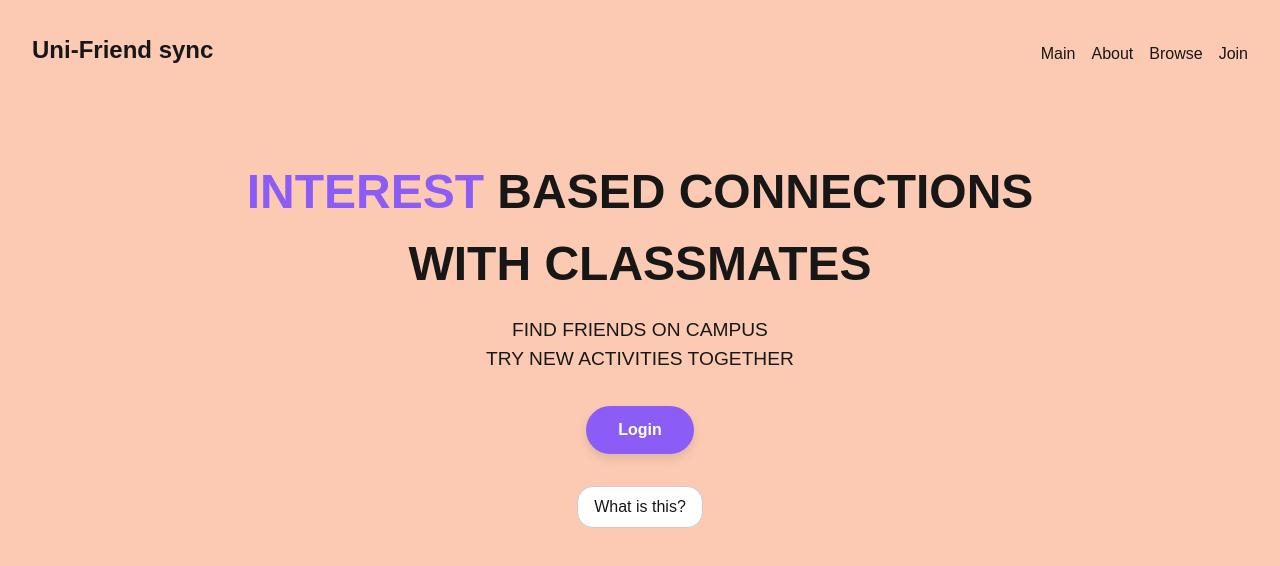
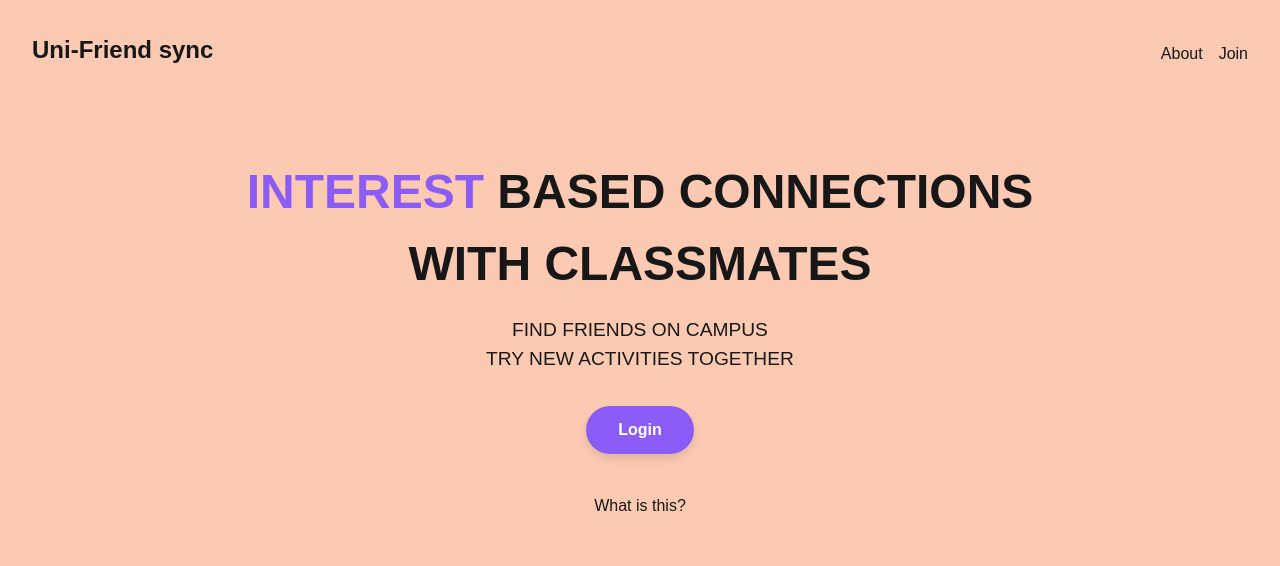
Before and after one commit to CSC-3380-Spring-2025/Team-20, a Next.js app in the folder frontend/: page / in a window 1280 px wide. Shown: the top 566 px of the page. Built offline with nearby package versions, Linux system fonts and the light colour scheme.

Commit message:
adding new changes to landing page

```diff
--- a/frontend/src/app/page.tsx
+++ b/frontend/src/app/page.tsx
@@ -1,7 +1,9 @@
 //this is landing
 "use client"
+import { useRouter } from "next/navigation";
 export default function LandingPage() {
   let showDescription = false;
+  const router = useRouter();
 
   function toggleDescription() {
     const para = document.getElementById("description");
@@ -30,10 +32,8 @@ export default function LandingPage() {
           <b>Uni-Friend sync</b>
         </h2>
         <div style={{ display: "flex", gap: "1rem", flexWrap: "wrap", fontSize: "1rem" }}>
-          <a href="/main"><p style={{ margin: 0, cursor: "pointer" }}>Main</p></a>
-          <a href="/about"><p style={{ margin: 0, cursor: "pointer" }}>About</p></a>
-          <a href="/browse"><p style={{ margin: 0, cursor: "pointer" }}>Browse</p></a>
-          <a href="/join"><p style={{ margin: 0, cursor: "pointer" }}>Join</p></a>
+          <p style={{ margin: 0, cursor: "pointer" }}onClick={()=>router.push("/about")}>About</p>
+          <p style={{ margin: 0, cursor: "pointer" }}onClick={()=>router.push("/login")}>Join</p>
         </div>
       </div>
 
@@ -57,7 +57,8 @@ export default function LandingPage() {
         </p>
 
         {/*Login Button*/}
-        <a href="/login">
+
+
           <button style={{
             backgroundColor: "#8b5cf6",
             color: "white",
@@ -69,18 +70,18 @@ export default function LandingPage() {
             marginTop: "2rem",
             boxShadow: "0px 5px 10px rgba(0,0,0,0.1)",
             cursor: "pointer"
-          }}>
+          }} onClick={()=>router.push("/login")}>
             Login
           </button>
-        </a>
+
 
         {/*What is this?*/}
         <div style={{ marginTop: "2rem" }}>
           <button
             onClick={toggleDescription}
             style={{
-              backgroundColor: "#fff",
-              border: "1px solid #ccc",
+              backgroundColor: "#fccab2",
+              border: "1px solid #white",
               borderRadius: "1rem",
               padding: "0.5rem 1rem",
               cursor: "pointer",
```
Also changed, not shown: frontend/src/app/about/page.tsx (added, +13 -0 lines), frontend/src/app/login/page.tsx (added, +11 -0 lines).
